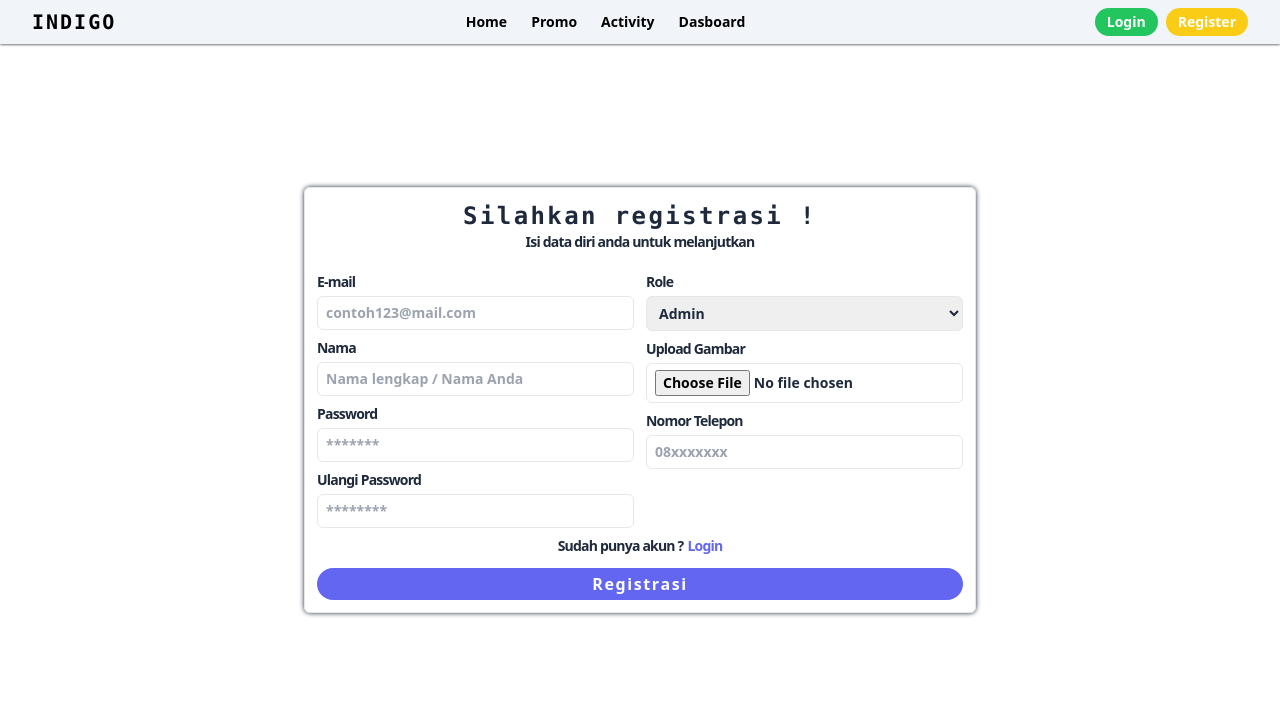
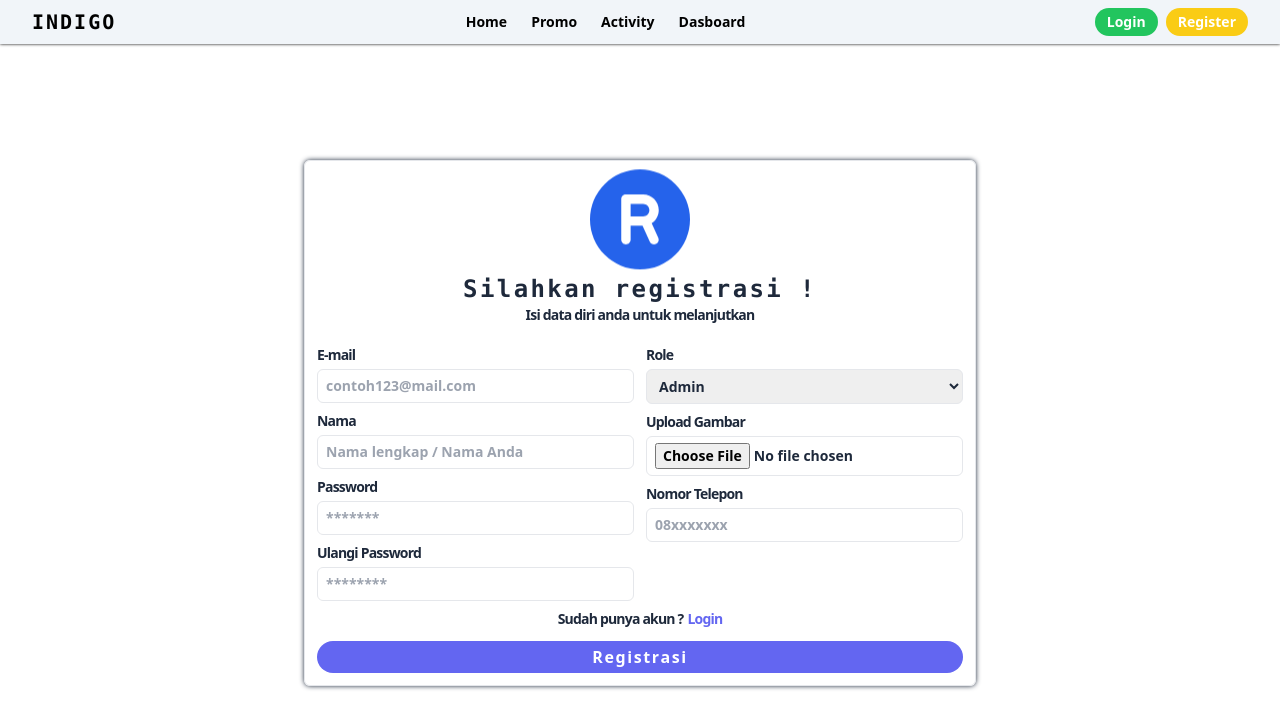
Before and after one commit to msfrzl1/final_travel, a React (Vite) app: page /register in a window 1280 px wide. Shown: the top 728 px of the page. Built offline with nearby package versions, Linux system fonts and the light colour scheme.

Commit message:
add icon to form register

```diff
--- a/src/components/Fragments/FormRegister/index.jsx
+++ b/src/components/Fragments/FormRegister/index.jsx
@@ -7,6 +7,7 @@ import Button from '../../Elements/Button';
 import SelectOption from '../../Elements/SelectOption';
 import useUpload from '../../../hooks/isUpload';
 import useAuth from '../../../hooks/isAuth';
+import { FaRegistered } from 'react-icons/fa6';
 
 export default function FormRegister() {
    const [imageUrl, setImageUrl] = useState(null);
@@ -59,8 +60,12 @@ export default function FormRegister() {
    };
 
    return (
-      <div className='max-w-2xl flex flex-col mx-auto border shadow-[0_0_5px_0] rounded-md p-3 mt-16 mb-5 md:mb-0 md:mt-0 overflow-hidden'>
+      <div className='max-w-2xl flex flex-col mx-auto border shadow-[0_0_5px_0] rounded-md p-3 mt-14   mb-3 md:mb-0 md:mt-[2.9rem] overflow-hidden'>
          <div className='text-center mb-5'>
+            <FaRegistered
+               size={100}
+               className='mx-auto text-blue-600 animate-bounce'
+            />
             <div className='text-2xl font-mono font-black tracking-widest'>Silahkan registrasi !</div>
             <div className='text-sm font-semibold'>Isi data diri anda untuk melanjutkan</div>
          </div>
```
